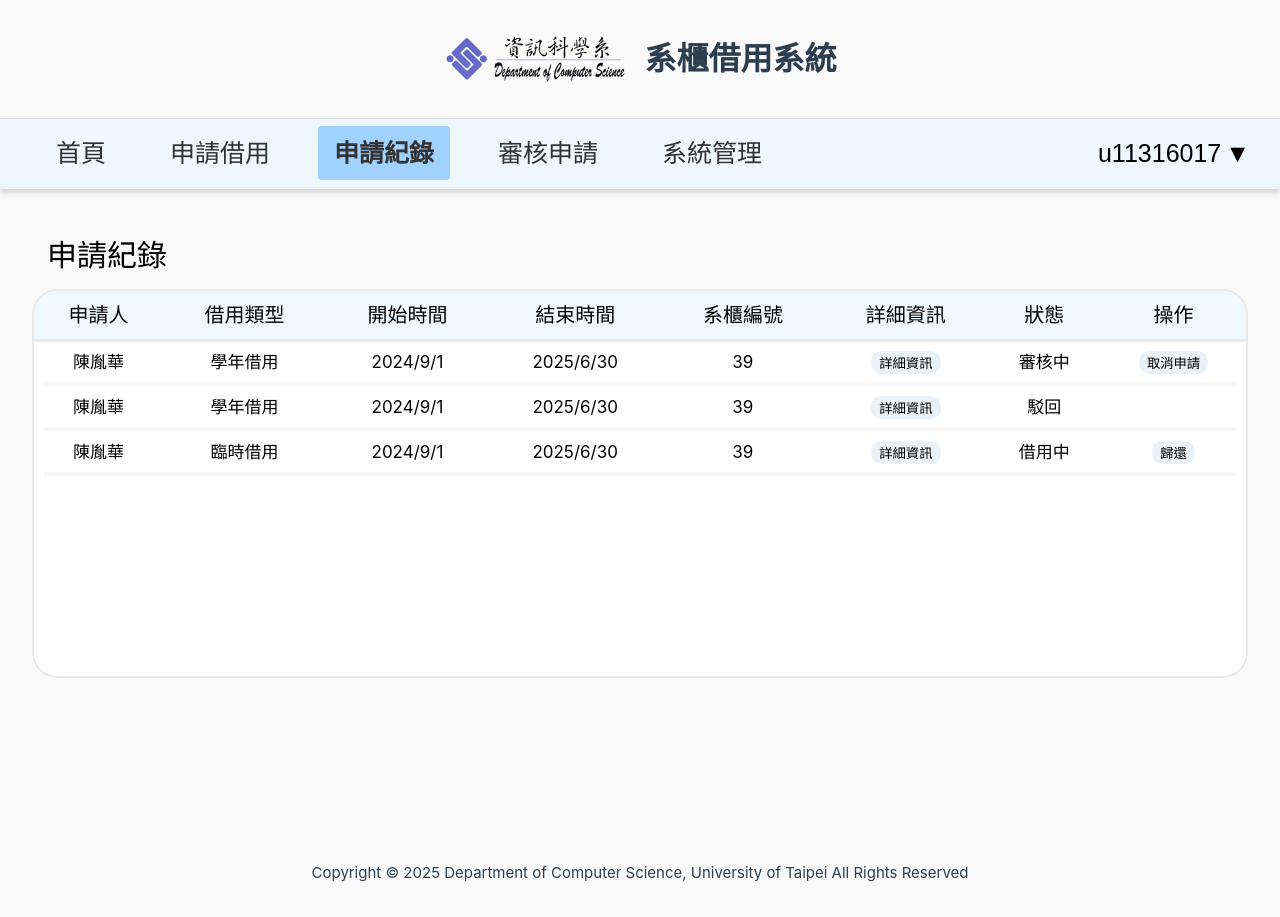
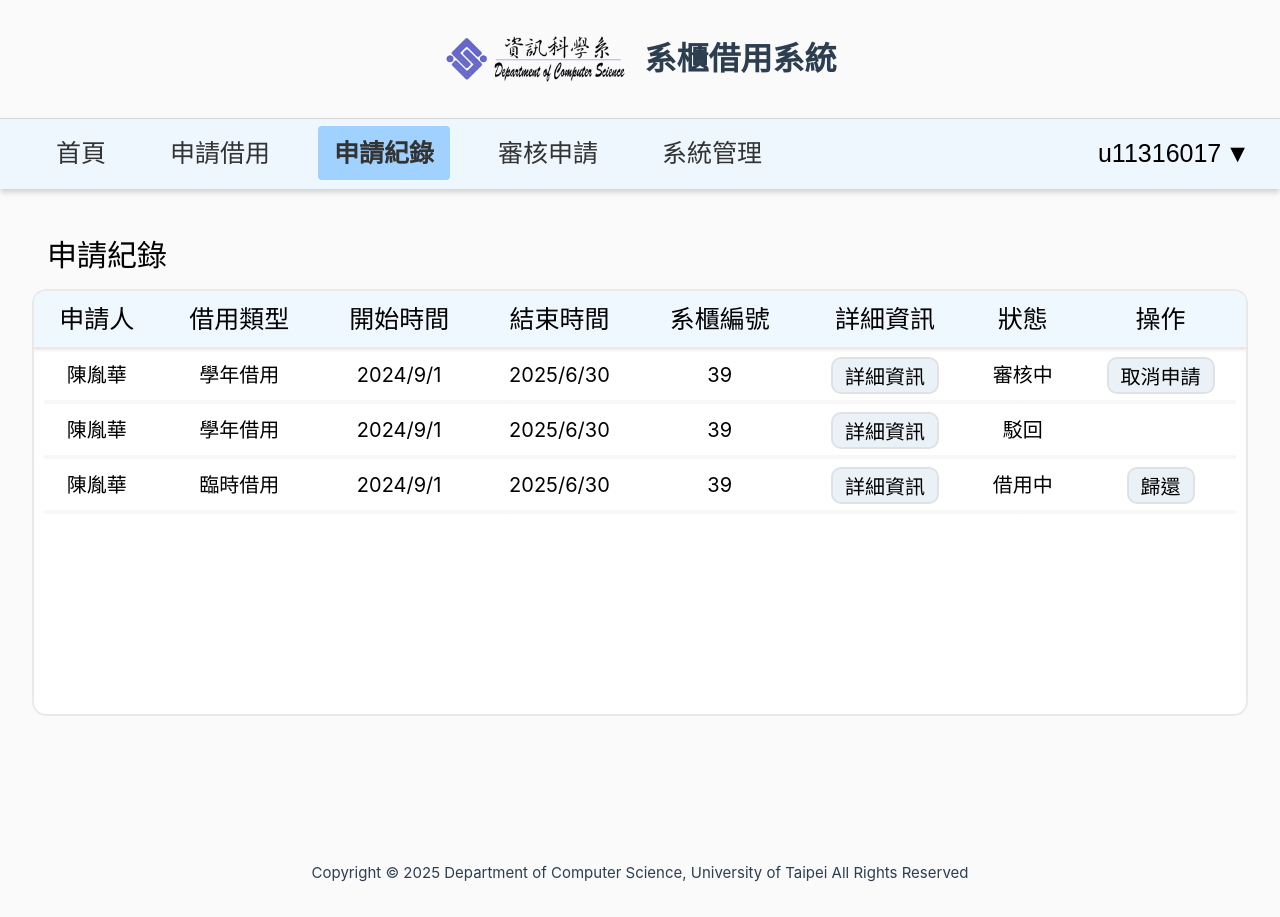
Before and after one commit to UTCS-G505/Locker-borrow-system-Frontend, a Vue app: page /record in a window 1280 px wide. Built offline with nearby package versions, Linux system fonts and the light colour scheme.

Commit message:
fix: 修正字體大小、按鈕格式，並新增表格滑動

```diff
--- a/src/components/Record_table.vue
+++ b/src/components/Record_table.vue
@@ -15,6 +15,7 @@ function toggleReturn(id){
 
 <template>
     <div class="all_table">
+        <div class="scroll_wrapper">
             <div class="inside_table">
             <table>
                 <thead class="head">
@@ -55,28 +56,35 @@ function toggleReturn(id){
             </table>
             </div>
         </div>
+    </div>
 </template>
 
-<style>
+<style scoped>
 
 /*
     table那邊外層包了兩個<div>，我有嘗試過包一層會沒效果，包兩層才有，
     然後CSS設定在第二層，這部分我有先跟Allen說過，那邊有點玄(?)，歡迎電神們的討論~~
 */
 
+.scroll_wrapper{
+    overflow-x: auto; /* 出現橫向滾動條 */
+    width: 100%; /* 確保包覆容器不會收縮 */
+}
+
 .inside_table{
     position: relative;
-    border-radius: 25px;
+    border-radius: 14px;
     overflow: hidden; /* 跟 border-radius 做搭配，讓內容不要超出圓角邊框 */
     margin: 10px auto;
     max-width: 100%; /* 保護不要暴衝超出容器 */
+    min-width: 480px; /* 不要自動變窄 (表格至少需要這麼寬) */
     width: 100%;
     z-index: 0;
 }
 
 table{
     border-collapse: collapse; /* 讓格線合併 (不然會只有資料下方有灰線，一段一段的感覺) */
-    border-radius: 25px;
+    border-radius: 14px;
     overflow: hidden;
     border:2px solid #ECE8E8;
     border-collapse: separate; /* 如果用collapse，圓角會被吃掉 */
@@ -95,7 +103,7 @@ table{
 }
 
 #data{
-    font-size: 20px;
+    font-size: 25px;
     color: black;
     border-spacing: 0px;
 }
@@ -104,7 +112,7 @@ tr td{
     position: relative;  /* 讓偽元素定位參考 */
     text-align: center; /* 字體置中 */
     padding-bottom: 10px;
-    font-size: 17px;
+    font-size: 20px;
     color: black;
 }
 
@@ -137,11 +145,12 @@ td,th{
 }
 
 .operate_button{
-    border: none;
+    border: 2px solid #DFE1E6;
     background-color: rgb(235, 242, 247);
     border-radius: 10px;
-    padding: 2px 8px;
+    padding: 2px 12px;
     cursor: pointer;
+    font-size: 20px;
 }
 
 .operate_button:hover{
```
Lines whose indentation alone changed are shown as unchanged.
